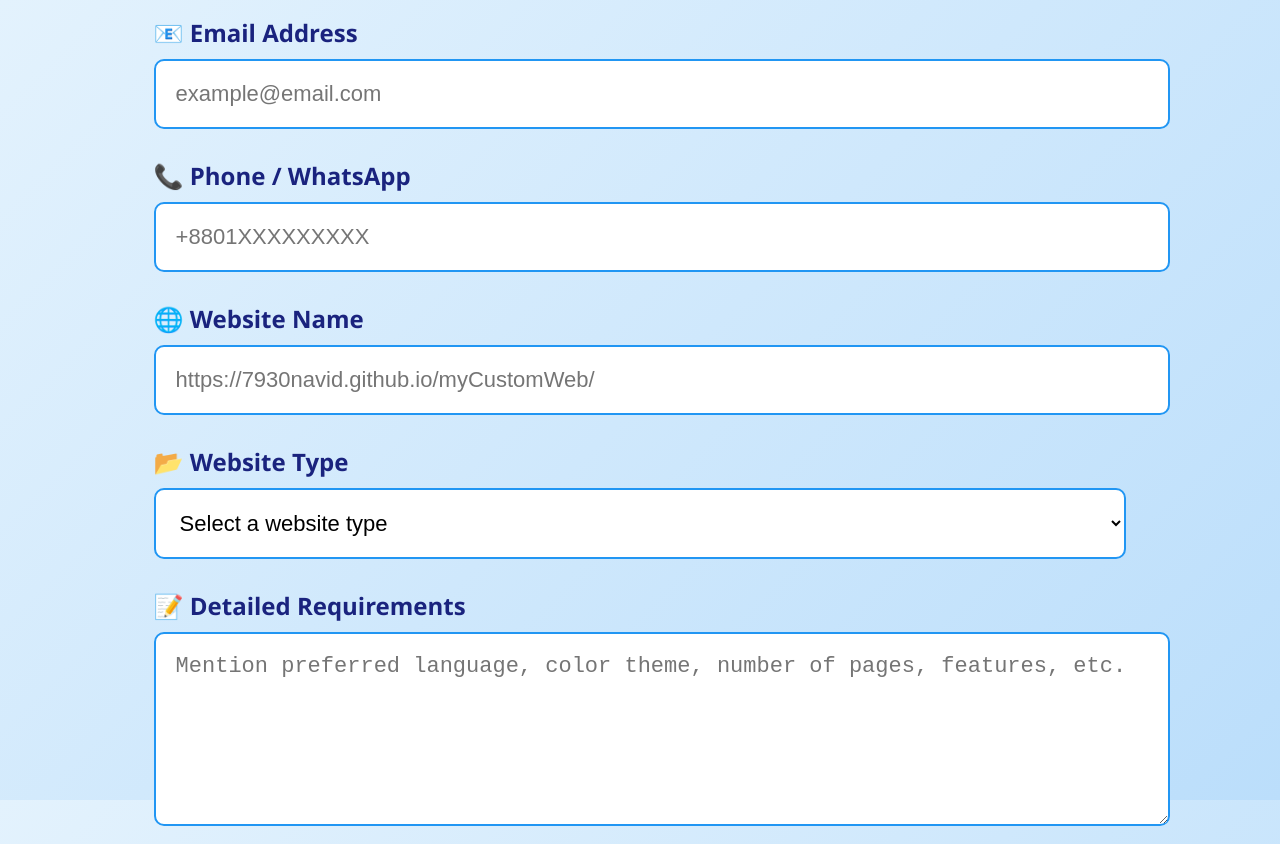
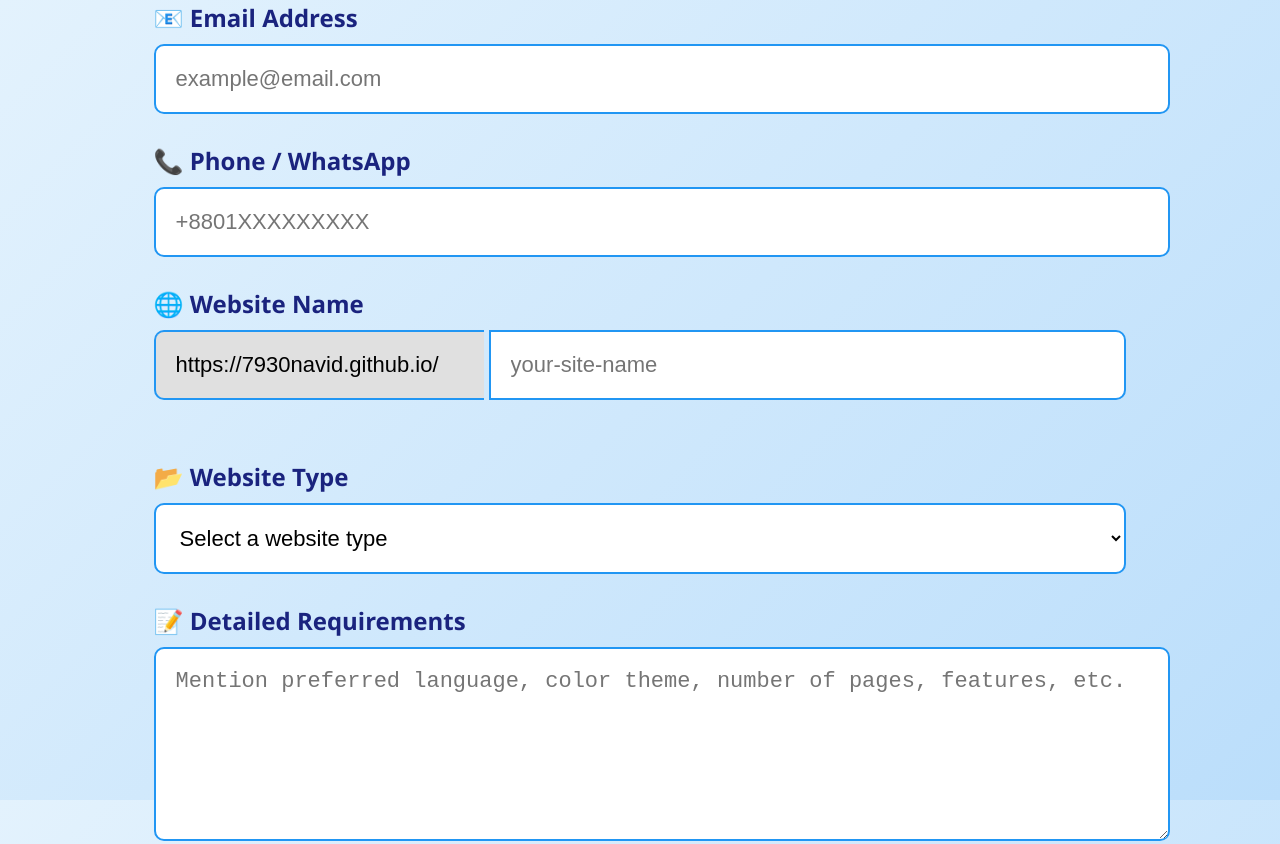
Before and after one commit to 7930navid/Asirweb-form, a plain HTML site: page index.html in a window 1280 px wide. Shown: the top 844 px of the page. Drawn offline with Linux system fonts and the light colour scheme.

Commit message:
Update index.html

```diff
--- a/index.html
+++ b/index.html
@@ -61,6 +61,26 @@
         font-size: 18px;
       }
     }
+
+    /* Website URL inputs styling */
+    .url-container {
+      display: flex;
+      gap: 5px;
+      margin-bottom: 30px;
+    }
+    #base-url {
+      width: 320px;
+      border-right: none;
+      border-top-right-radius: 0;
+      border-bottom-right-radius: 0;
+      background-color: #e0e0e0;
+      cursor: not-allowed;
+    }
+    #site-extension {
+      flex-grow: 1;
+      border-top-left-radius: 0;
+      border-bottom-left-radius: 0;
+    }
   </style>
 </head>
 <body>
@@ -77,7 +97,10 @@
     <input type="text" id="phone" name="phone" placeholder="+8801XXXXXXXXX" required />
 
     <label for="webname">🌐 Website Name</label>
-    <input type="text" id="webname" name="webname" placeholder="https://7930navid.github.io/myCustomWeb/" />
+    <div class="url-container">
+      <input type="text" id="base-url" value="https://7930navid.github.io/" readonly />
+      <input type="text" id="site-extension" name="site-extension" placeholder="your-site-name" required />
+    </div>
 
     <label for="type">📂 Website Type</label>
     <select id="type" name="type" required>
@@ -110,16 +133,24 @@
     document.getElementById("orderForm").addEventListener("submit", async function (e) {
       e.preventDefault();
 
+      const baseUrl = document.getElementById("base-url").value.trim();
+      const siteExt = document.getElementById("site-extension").value.trim();
+
+      if (!siteExt) {
+        alert("Please enter your website extension.");
+        return;
+      }
+
       const data = {
         name: this.name.value.trim(),
         email: this.email.value.trim(),
         phone: this.phone.value.trim(),
-        webname: this.webname.value.trim(),
+        webname: baseUrl + siteExt + "/",
         type: this.type.value,
         details: this.details.value.trim(),
       };
 
-      if (!data.name || !data.email || !data.phone || !data.type || !data.details) {
+      if (!data.name || !data.email || !data.phone || !data.webname || !data.type || !data.details) {
         alert("Please fill all required fields.");
         return;
       }
@@ -132,7 +163,10 @@
         });
 
         if (response.ok) {
-          alert("Thank you! Your order has been sent successfully.");
+          alert(
+            "Thank you! Your order has been sent successfully.\n" +
+            "Your website will live at " + data.webname
+          );
           this.reset();
         } else {
           alert("Failed to send order. Please try again later.");
```
